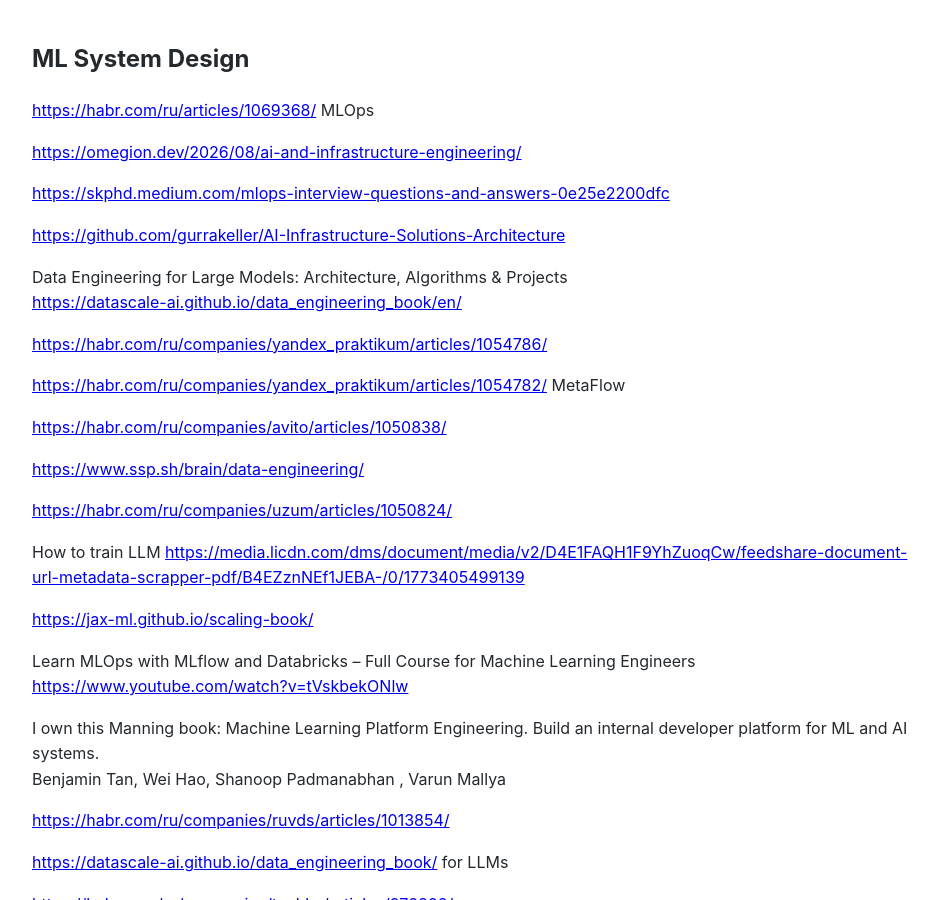
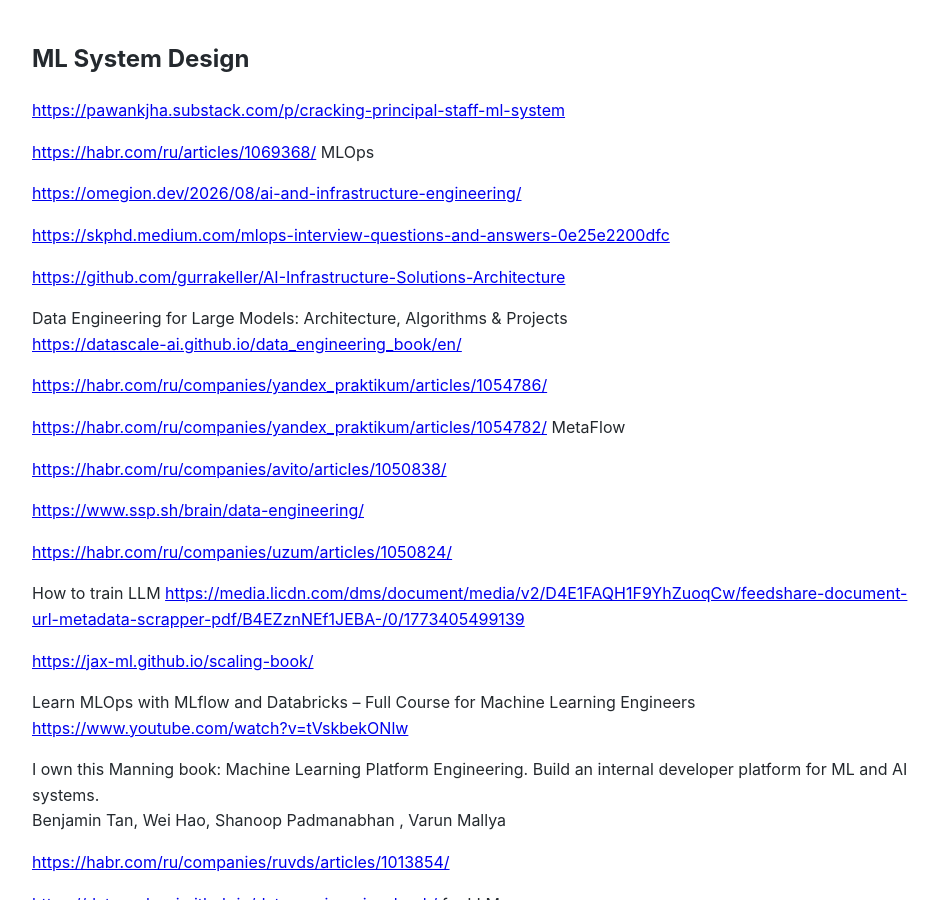
Before and after one commit to Michael-Lubinsky/michael-lubinsky.github.com, a Jekyll site: the page built from ml/ml_system_design.md, in a window 1280 px wide and 900 px high. Shown: the whole window, without its empty margins (158-1097 px from the left). Built offline with Jekyll 4.4.1, drawn with Linux system fonts in a browser that asks for light colours; our own code applies the rules of GitHub Pages for plain Markdown files.

Commit message:
Add links to ML system design resources

```diff
--- a/ml/ml_system_design.md
+++ b/ml/ml_system_design.md
@@ -1,5 +1,6 @@
 ## ML System Design
 
+<https://pawankjha.substack.com/p/cracking-principal-staff-ml-system>
 
 <https://habr.com/ru/articles/1069368/> MLOps
 
```
